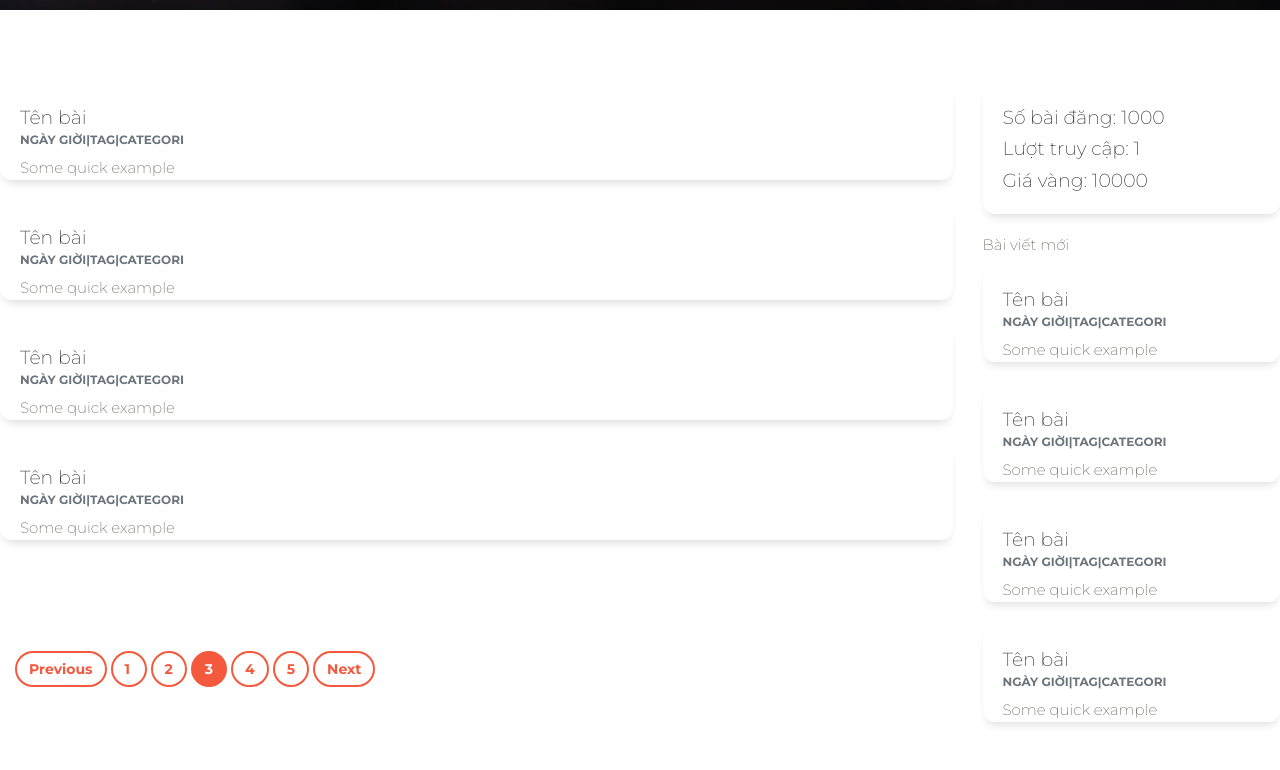
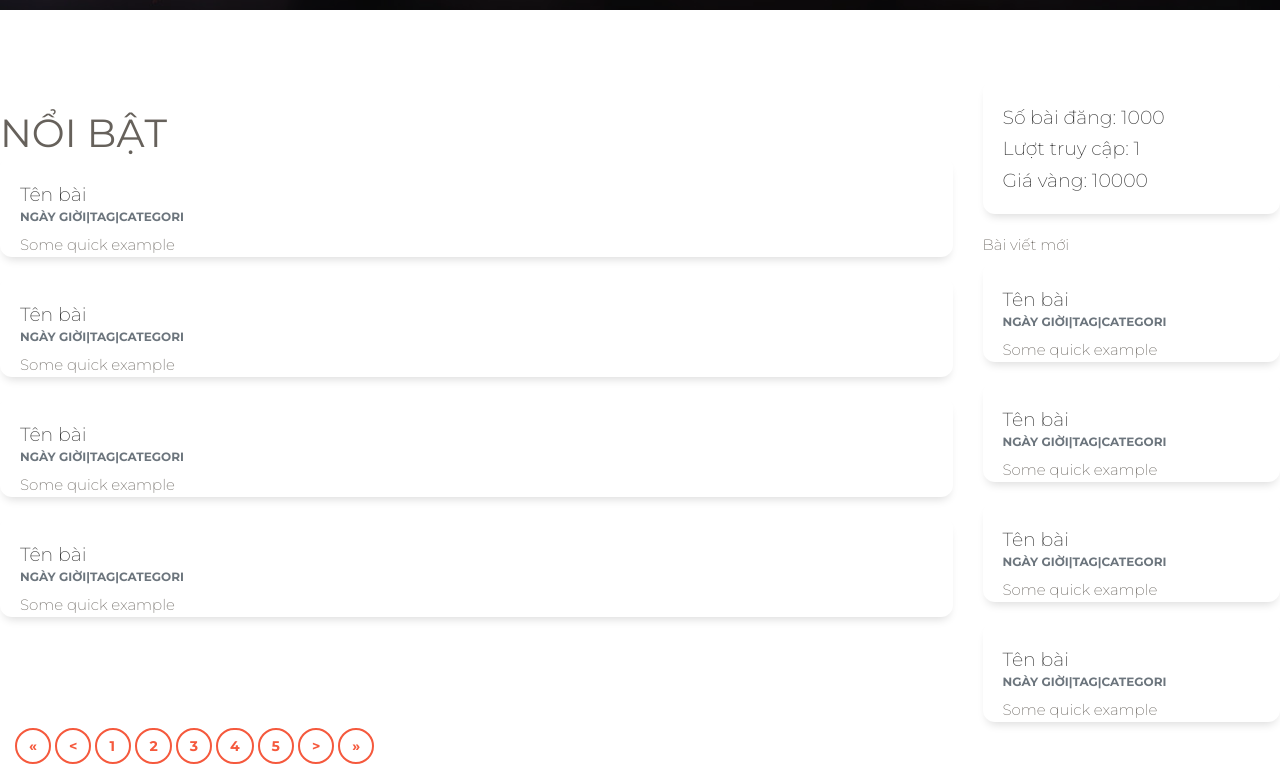
Before and after one commit to haiconmeo/my-blog-frontend, a React (Create React App) app: page / in a window 1280 px wide. Shown: the part 790-1560 px from the top of the page. Built offline with nearby package versions, Linux system fonts and the light colour scheme.

Commit message:
"navbar+slidebar update"

```diff
--- a/public/index.html
+++ b/public/index.html
@@ -23,7 +23,7 @@
 <html lang="en">
   <head>
     <meta charset="utf-8" />
-    <link rel="shortcut icon" href="%PUBLIC_URL%/favicon.ico" />
+    <link rel="shortcut icon" href="https://meolilom.files.wordpress.com/2018/12/cropped-icon-1.png" />
     <link
       rel="apple-touch-icon"
       sizes="76x76"
@@ -54,7 +54,7 @@
       href="https://maxcdn.bootstrapcdn.com/font-awesome/latest/css/font-awesome.min.css"
       rel="stylesheet"
     />
-    <title>Paper Kit React by Creative Tim</title>
+    <title>Blog Hai con MEO</title>
   </head>
   <body class="sidebar-collapse">
     <noscript>You need to enable JavaScript to run this app.</noscript>
--- a/src/components/Content/postView.js
+++ b/src/components/Content/postView.js
@@ -6,7 +6,7 @@ import {
 const PostView = () => {
   return (
     <div>
-      <Card style={{height: '100px'}}>
+      <Card style={{ height: '100px' }}>
         <CardBody>
           <CardTitle tag="h5">Tên bài </CardTitle>
           <CardSubtitle tag="h6" className="mb-2 text-muted">Ngày giời|tag|categori</CardSubtitle>
--- a/src/components/Navbars/IndexNavbar.js
+++ b/src/components/Navbars/IndexNavbar.js
@@ -21,7 +21,7 @@ import React from "react";
 import classnames from "classnames";
 // reactstrap components
 import {
-  Button,
+  // Button,
   Collapse,
   NavbarBrand,
   Navbar,
@@ -62,13 +62,12 @@ function IndexNavbar() {
     };
   });
   return (
-    <Navbar style={{backgroundColor: '#f1f1f1'}} className={classnames("fixed-top")} expand="lg">
+    <Navbar style={{ backgroundColor: '#f1f1f1' }} className={classnames("fixed-top")} expand="lg">
       <Container>
         <div className="navbar-translate">
           <NavbarBrand
             data-placement="bottom"
             href="/index"
-            target="_blank"
             title="Coded by Creative Tim"
           >
             Haiconmeo
@@ -105,7 +104,7 @@ function IndexNavbar() {
             <NavItem>
               <NavLink
                 data-placement="bottom"
-                href="https://www.facebook.com/CreativeTim?ref=creativetim"
+                href="https://www.facebook.com/Fateri45"
                 target="_blank"
                 title="Like us on Facebook"
               >
@@ -127,7 +126,7 @@ function IndexNavbar() {
             <NavItem>
               <NavLink
                 data-placement="bottom"
-                href="https://www.github.com/CreativeTimOfficial/paper-kit-react?ref=creativetim"
+                href="https://github.com/hoanghuumanh"
                 target="_blank"
                 title="Star on GitHub"
               >
--- a/src/views/App.js
+++ b/src/views/App.js
@@ -1,12 +1,13 @@
 import React from 'react';
 import LandingPageHeader from "components/Headers/LandingPageHeader.js";
-import PostView from 'components/Content/postView';
+import PostView from '../components/Content/postView';
 import DemoFooter from "components/Footers/DemoFooter.js";
 import { Row, Col } from 'reactstrap';
-import SectionNavigation from "views/index-sections/SectionNavigation.js";
-import IndexNavbar from "components/Navbars/IndexNavbar.js";
-import SectionProgress from "views/index-sections/SectionProgress.js";
+// import SectionNavigation from "views/index-sections/SectionNavigation.js";
+import IndexNavbar from "../components/Navbars/IndexNavbar";
+import SectionProgress from "../views/index-sections/SectionProgress.js";
 import CountView from "views/index-sections/countView.js"
+
 const App = () => {
   document.documentElement.classList.remove("nav-open");
   React.useEffect(() => {
@@ -17,13 +18,13 @@ const App = () => {
   });
   return (
     <div>
-
       <IndexNavbar />
-      <LandingPageHeader/>
+      <LandingPageHeader />
       <div className="section">
 
         <Row>
           <Col md="9">
+            <div><h2><b>NỔI BẬT</b></h2></div>
             <PostView />
             <PostView />
             <PostView />
--- a/src/views/index-sections/SectionProgress.js
+++ b/src/views/index-sections/SectionProgress.js
@@ -38,6 +38,7 @@ import {
 
 function SectionProgress() {
   const [activeTab, setActiveTab] = React.useState("1");
+  const [index, setindex] = React.useState(1);
   const toggle = (tab) => {
     if (activeTab !== tab) {
       setActiveTab(tab);
@@ -53,13 +54,22 @@ function SectionProgress() {
               <br />
               <nav aria-label="...">
                 <Pagination>
+                <PaginationItem>
+                    <PaginationLink
+                      href="#pablo"
+                      onClick={(e) => e.preventDefault()}
+                      tabIndex="-1"
+                    >
+                      &laquo;
+                    </PaginationLink>
+                  </PaginationItem>
                   <PaginationItem>
                     <PaginationLink
                       href="#pablo"
                       onClick={(e) => e.preventDefault()}
                       tabIndex="-1"
                     >
-                      Previous
+                      &lt;
                     </PaginationLink>
                   </PaginationItem>
                   <PaginationItem>
@@ -78,7 +88,7 @@ function SectionProgress() {
                       2
                     </PaginationLink>
                   </PaginationItem>
-                  <PaginationItem className="active">
+                  <PaginationItem>
                     <PaginationLink
                       href="#pablo"
                       onClick={(e) => e.preventDefault()}
@@ -107,7 +117,15 @@ function SectionProgress() {
                       href="#pablo"
                       onClick={(e) => e.preventDefault()}
                     >
-                      Next
+                      &gt;
+                    </PaginationLink>
+                  </PaginationItem>
+                  <PaginationItem>
+                    <PaginationLink
+                      href="#pablo"
+                      onClick={(e) => e.preventDefault()}
+                    >
+                      &raquo;
                     </PaginationLink>
                   </PaginationItem>
                 </Pagination>
```
Also changed, not shown: src/style/timelinecss.css (added, +38 -0 lines), 1 other file (tests, documents, lock files or other folders). Lines whose indentation alone changed are shown as unchanged.
